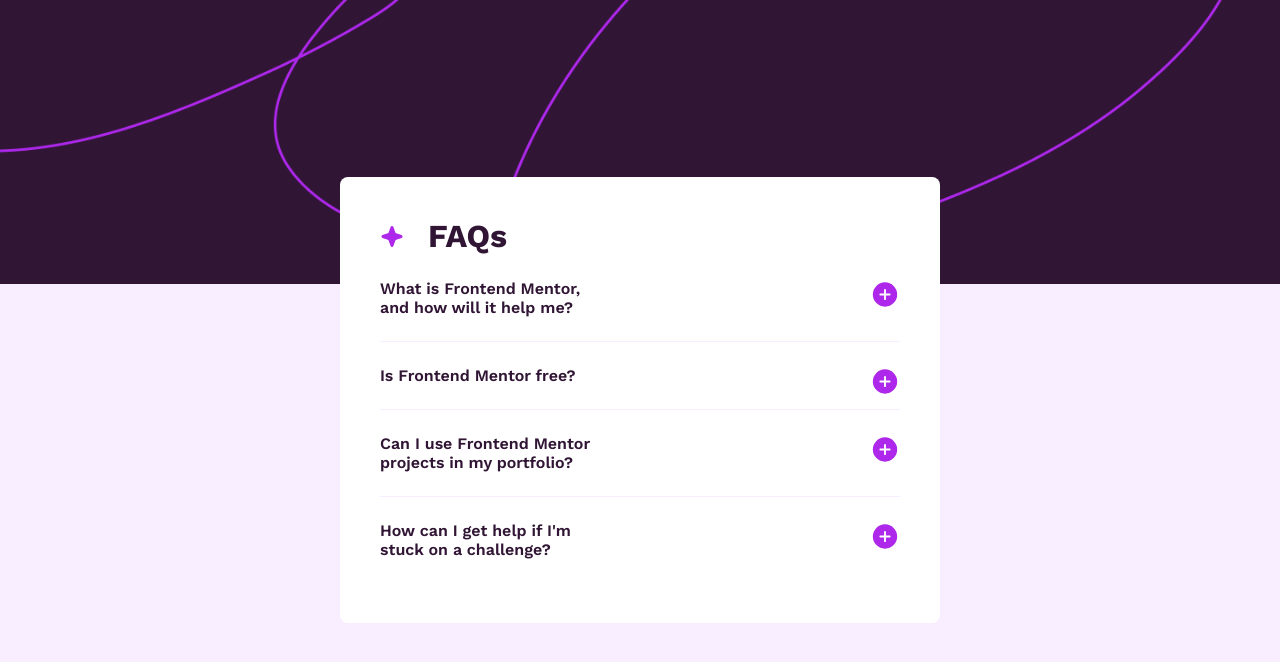
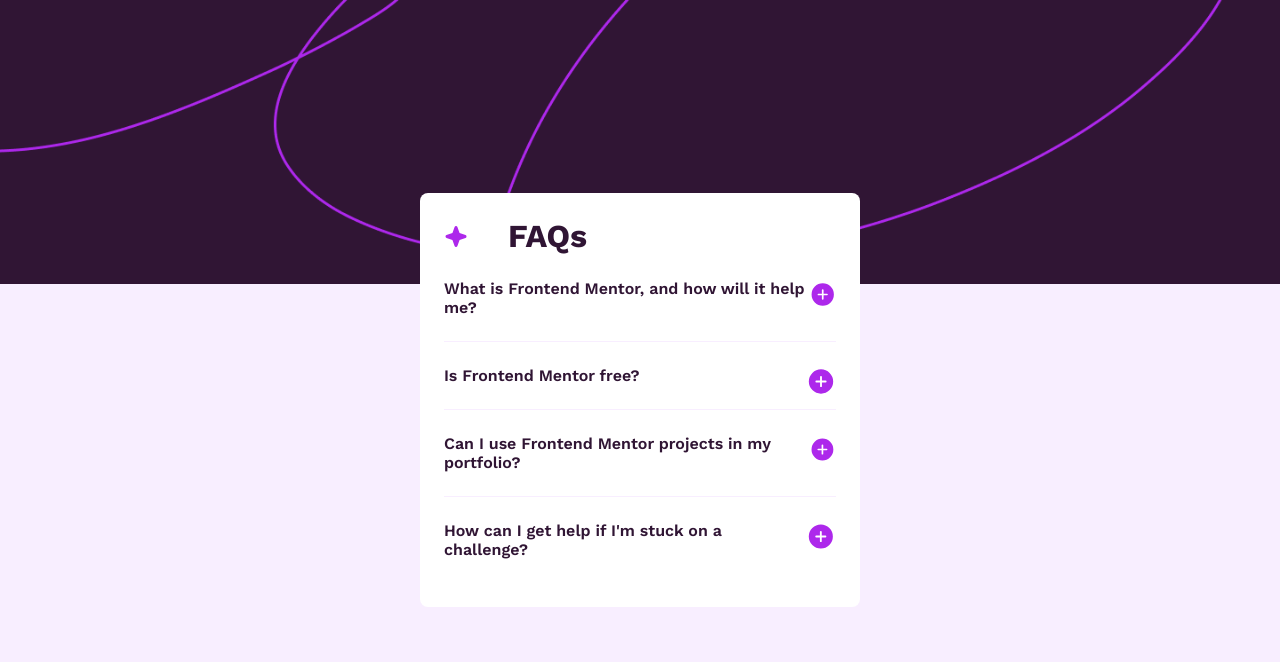
Before and after one commit to Mariana-VV/faq-accordion, a React (Vite) app: page / in a window 1280 px wide. Shown: the top 662 px of the page. Built offline with nearby package versions, Linux system fonts and the light colour scheme.

Commit message:
fix(DEVELOP): work with container

```diff
--- a/src/App.tsx
+++ b/src/App.tsx
@@ -1,11 +1,13 @@
 import "./App.scss";
-import { Accordions } from "./components/Accordion/Accordion";
+import { Accordion } from "./components/Accordion/Accordion";
 
 function App() {
   return (
-    <>
-      <Accordions />
-    </>
+    <section>
+      <div className="container">
+        <Accordion />
+      </div>
+    </section>
   );
 }
 
--- a/src/components/Accordion/Accordion.scss
+++ b/src/components/Accordion/Accordion.scss
@@ -6,15 +6,12 @@
 .accordion {
   border-radius: 8px;
   background: $white;
-  width: 100%;
-  min-width: 327px;
   padding: 24px;
-  min-height: fit-content;
 
   &__header {
     @include flex-center;
     justify-content: start;
-    gap: 24px;
+    gap: 40px;
   }
 
   &__title {
@@ -26,16 +23,17 @@
 
 @include onTablet {
   .accordion {
-    width: 100%;
-    max-width: 600px;
     padding: 40px;
+    &__header {
+      gap: 40px;
+    }
   }
 }
 
-@include onDesktop {
+@include onMobile {
   .accordion {
-    min-width: 600px;
-    max-width: 900px;
-    padding: 40px;
+    &__header {
+      gap: 24px;
+    }
   }
 }
--- a/src/components/Accordion/Accordion.tsx
+++ b/src/components/Accordion/Accordion.tsx
@@ -3,7 +3,7 @@
 import Star from "../../assets/images/star.svg?react";
 import { AccordionItem } from "../AccordionItem/AccordionItem";
 import { useState, type FC } from "react";
-import type { Accordion } from "../../types/Accordion";
+import type { AccordionProps } from "../../types/AccordionProps";
 
 const accordion = [
   {
@@ -24,14 +24,14 @@
   },
 ];
 
-export const Accordions = () => {
-  const [currentItem, setCurrentItem] = useState<Accordion>({
+export const Accordion = () => {
+  const [currentItem, setCurrentItem] = useState<AccordionProps>({
     title: "",
     text: "",
   });
 
   return (
-    <section className="accordion">
+    <article className="accordion">
       <header className="accordion__header">
         <Star />
         <h1 className="accordion__title">FAQs</h1>
@@ -41,14 +41,14 @@
         currentItem={currentItem}
         onCurrentItemClick={setCurrentItem}
       />
-    </section>
+    </article>
   );
 };
 
 type Props = {
-  items: Accordion[];
-  currentItem: Accordion;
-  onCurrentItemClick: (item: Accordion) => void;
+  items: AccordionProps[];
+  currentItem: AccordionProps;
+  onCurrentItemClick: (item: AccordionProps) => void;
 };
 
 export const AccordionList: FC<Props> = ({
--- a/src/components/AccordionItem/AccordionItem.scss
+++ b/src/components/AccordionItem/AccordionItem.scss
@@ -9,13 +9,16 @@
   &__header {
     @include flex-between;
     align-items: start;
+
+    &:hover {
+      cursor: pointer;
+    }
   }
+
   &__title {
     color: $purple-950;
     font-size: 16px;
     font-weight: 600;
-    width: 100%;
-    max-width: 225px;
     margin-block-end: 24px;
     transition: 0.4s;
 
@@ -26,8 +29,7 @@
 
   &__content {
     line-height: 24px;
-    width: 100%;
-    max-width: 279px;
+
     color: $purple-600;
   }
 }
@@ -35,17 +37,3 @@
 .item:last-child {
   border-bottom: none;
 }
-
-@include onTablet {
-  .item {
-    &__content {
-    }
-  }
-}
-
-@include onDesktop {
-  .item {
-    &__content {
-    }
-  }
-}
--- a/src/styles/container/container.scss
+++ b/src/styles/container/container.scss
@@ -0,0 +1,14 @@
+@use "../utils/media.scss" as *;
+
+.container {
+  padding: 0 420px;
+  margin: 0 auto;
+
+  @include onTablet {
+    padding: 0 84px;
+  }
+
+  @include onMobile {
+    padding: 0 24px;
+  }
+}
--- a/src/styles/utils/_media.scss
+++ b/src/styles/utils/_media.scss
@@ -4,8 +4,8 @@
   }
 }
 
-@mixin onDesktop {
-  @media (max-width: 1440px) {
+@mixin onMobile {
+  @media (max-width: 360px) {
     @content;
   }
 }
--- a/src/styles/utils/index.scss
+++ b/src/styles/utils/index.scss
@@ -3,3 +3,4 @@
 @forward "media.scss";
 @forward "mixins.scss";
 @forward "typography.scss";
+@forward "../container/container.scss";
--- a/src/types/Accordion.ts
+++ b/src/types/AccordionProps.ts
@@ -1,4 +1,4 @@
-export interface Accordion {
+export interface AccordionProps {
   title: string;
   text: string;
 }
```
Also changed, not shown: src/components/AccordionItem/AccordionItem.tsx (+4 -4 lines).
